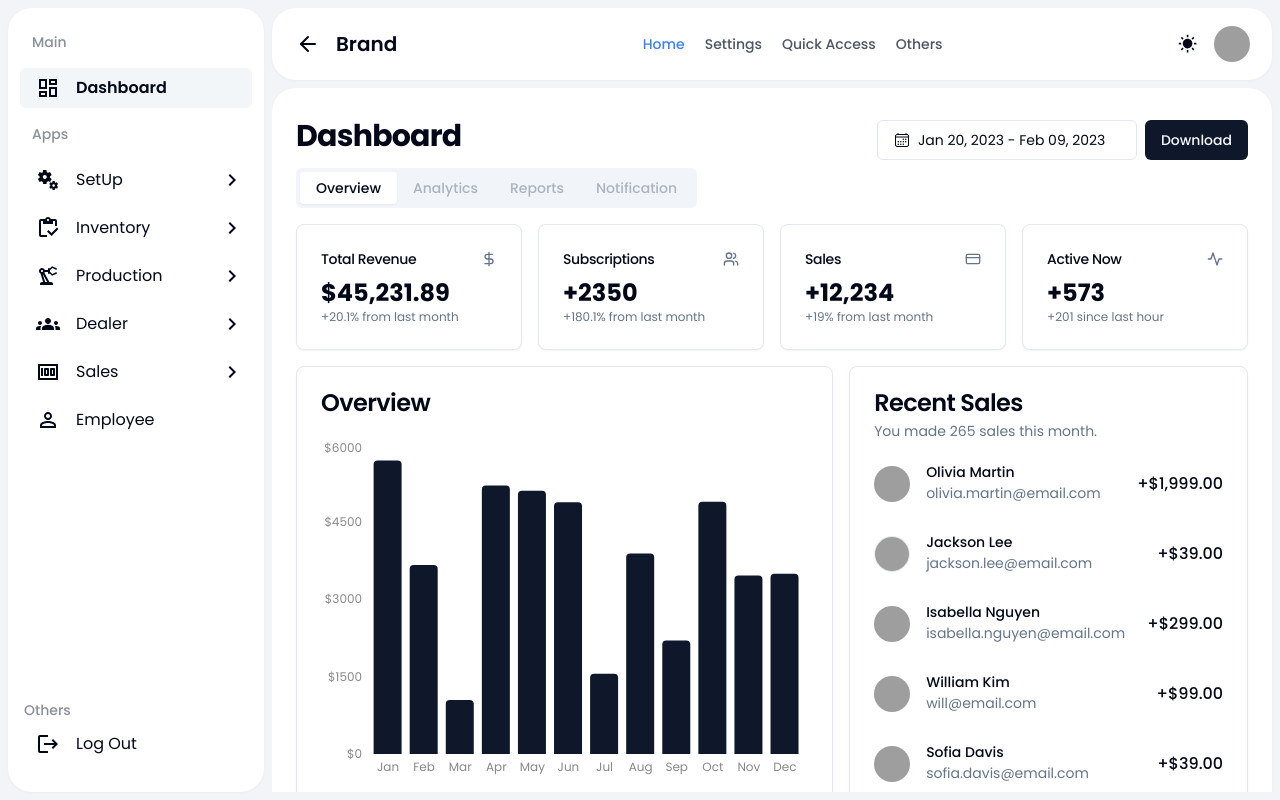
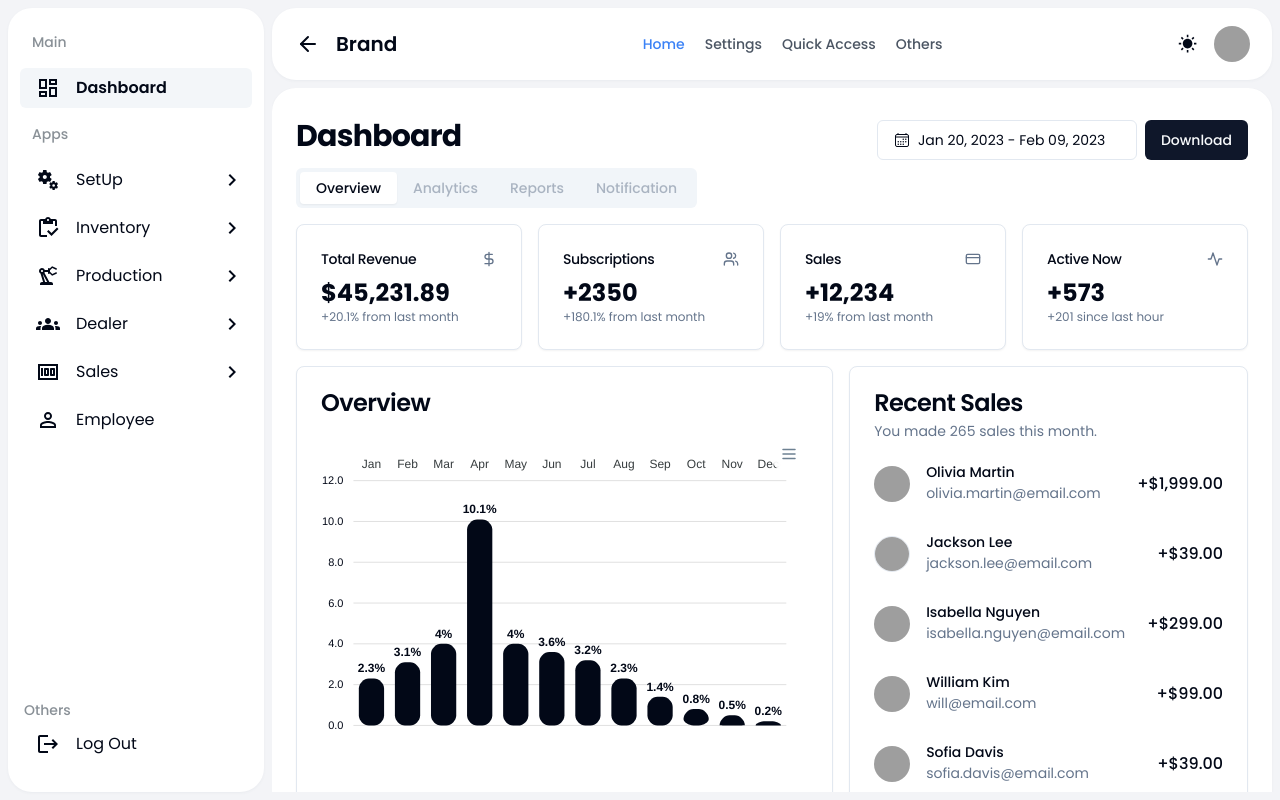
Before and after one commit to Badhon303/island-admin, a Next.js app: page /dashboard in a window 1280 px wide. Built offline with nearby package versions, Linux system fonts and the light colour scheme; grey boxes are pictures that could not be loaded.

Commit message:
apex charts added

```diff
--- a/app/(dashboard)/(routes)/dashboard/components/overview.jsx
+++ b/app/(dashboard)/(routes)/dashboard/components/overview.jsx
@@ -1,83 +1,212 @@
 "use client"
 
-import { Bar, BarChart, ResponsiveContainer, XAxis, YAxis } from "recharts"
+// import { Bar, BarChart, ResponsiveContainer, XAxis, YAxis } from "recharts"
 
-const data = [
-  {
-    name: "Jan",
-    total: Math.floor(Math.random() * 5000) + 1000,
-  },
-  {
-    name: "Feb",
-    total: Math.floor(Math.random() * 5000) + 1000,
-  },
-  {
-    name: "Mar",
-    total: Math.floor(Math.random() * 5000) + 1000,
-  },
-  {
-    name: "Apr",
-    total: Math.floor(Math.random() * 5000) + 1000,
-  },
-  {
-    name: "May",
-    total: Math.floor(Math.random() * 5000) + 1000,
-  },
-  {
-    name: "Jun",
-    total: Math.floor(Math.random() * 5000) + 1000,
-  },
-  {
-    name: "Jul",
-    total: Math.floor(Math.random() * 5000) + 1000,
-  },
-  {
-    name: "Aug",
-    total: Math.floor(Math.random() * 5000) + 1000,
-  },
-  {
-    name: "Sep",
-    total: Math.floor(Math.random() * 5000) + 1000,
-  },
-  {
-    name: "Oct",
-    total: Math.floor(Math.random() * 5000) + 1000,
-  },
-  {
-    name: "Nov",
-    total: Math.floor(Math.random() * 5000) + 1000,
-  },
-  {
-    name: "Dec",
-    total: Math.floor(Math.random() * 5000) + 1000,
-  },
-]
+// const data = [
+//   {
+//     name: "Jan",
+//     total: Math.floor(Math.random() * 5000) + 1000,
+//   },
+//   {
+//     name: "Feb",
+//     total: Math.floor(Math.random() * 5000) + 1000,
+//   },
+//   {
+//     name: "Mar",
+//     total: Math.floor(Math.random() * 5000) + 1000,
+//   },
+//   {
+//     name: "Apr",
+//     total: Math.floor(Math.random() * 5000) + 1000,
+//   },
+//   {
+//     name: "May",
+//     total: Math.floor(Math.random() * 5000) + 1000,
+//   },
+//   {
+//     name: "Jun",
+//     total: Math.floor(Math.random() * 5000) + 1000,
+//   },
+//   {
+//     name: "Jul",
+//     total: Math.floor(Math.random() * 5000) + 1000,
+//   },
+//   {
+//     name: "Aug",
+//     total: Math.floor(Math.random() * 5000) + 1000,
+//   },
+//   {
+//     name: "Sep",
+//     total: Math.floor(Math.random() * 5000) + 1000,
+//   },
+//   {
+//     name: "Oct",
+//     total: Math.floor(Math.random() * 5000) + 1000,
+//   },
+//   {
+//     name: "Nov",
+//     total: Math.floor(Math.random() * 5000) + 1000,
+//   },
+//   {
+//     name: "Dec",
+//     total: Math.floor(Math.random() * 5000) + 1000,
+//   },
+// ]
+
+// export function Overview() {
+//   return (
+//     <ResponsiveContainer width="100%" height={350}>
+//       <BarChart data={data}>
+//         <XAxis
+//           dataKey="name"
+//           // stroke="#888888"
+//           // fontSize={12}
+//           // tickLine={false}
+//           // axisLine={false}
+//         />
+//         <YAxis
+//         // stroke="#888888"
+//         // fontSize={12}
+//         // tickLine={false}
+//         // axisLine={false}
+//         // tickFormatter={(value) => `$${value}`}
+//         />
+//         <Bar
+//           dataKey="total"
+//           fill="currentColor"
+//           radius={[4, 4, 0, 0]}
+//           className="fill-primary"
+//         />
+//       </BarChart>
+//     </ResponsiveContainer>
+//   )
+// }
+
+import dynamic from "next/dynamic"
+const ApexChart = dynamic(() => import("react-apexcharts"), { ssr: false })
 
 export function Overview() {
+  // const option = {
+  //   // chart: {
+  //   //   height: "auto", // Use 'auto' or omit height for responsiveness
+  //   //   width: "100%", // Use 100% width to make the chart responsive
+  //   //   toolbar: {
+  //   //     show: false, // Optionally hide the toolbar for a cleaner look
+  //   //   },
+  //   // },
+  //   xaxis: {
+  //     categories: [1991, 1992, 1993, 1994, 1995, 1996, 1997, 1998, 1999],
+  //   },
+  //   // responsive: [
+  //   //   {
+  //   //     // Define responsiveness options
+  //   //     breakpoint: 768, // Example breakpoint at 768px
+  //   //     options: {
+  //   //       // Options for screens smaller than 768px
+  //   //       chart: {
+  //   //         height: 600, // Adjust height as needed for smaller screens
+  //   //       },
+  //   //     },
+  //   //   },
+  //   // ],
+  // }
+
+  // const series = [
+  //   {
+  //     name: "series-1",
+  //     data: [30, 40, 35, 50, 49, 60, 70, 91, 125],
+  //   },
+  // ]
+
+  const option = {
+    plotOptions: {
+      bar: {
+        borderRadius: 10,
+        dataLabels: {
+          position: "top", // top, center, bottom
+        },
+      },
+    },
+    dataLabels: {
+      enabled: true,
+      formatter: function (val) {
+        return val + "%"
+      },
+      offsetY: -20,
+      style: {
+        fontSize: "12px",
+        colors: ["currentColor"],
+      },
+    },
+
+    xaxis: {
+      categories: [
+        "Jan",
+        "Feb",
+        "Mar",
+        "Apr",
+        "May",
+        "Jun",
+        "Jul",
+        "Aug",
+        "Sep",
+        "Oct",
+        "Nov",
+        "Dec",
+      ],
+      // labels: {
+      //   style: {
+      //     colors: ["currentColor"],
+      //   },
+      // },
+      position: "top",
+      axisBorder: {
+        show: false,
+      },
+      axisTicks: {
+        show: false,
+      },
+
+      tooltip: {
+        enabled: true,
+      },
+    },
+    yaxis: {
+      axisBorder: {
+        show: false,
+      },
+      axisTicks: {
+        show: false,
+      },
+      labels: {
+        // show: false,
+        style: {
+          colors: ["currentColor"],
+        },
+        // formatter: function (val) {
+        //   return val + "%"
+        // },
+      },
+    },
+    colors: ["currentColor"],
+  }
+
+  const series = [
+    {
+      name: "Inflation",
+      data: [2.3, 3.1, 4.0, 10.1, 4.0, 3.6, 3.2, 2.3, 1.4, 0.8, 0.5, 0.2],
+    },
+  ]
+
   return (
-    <ResponsiveContainer width="100%" height={350}>
-      <BarChart data={data}>
-        <XAxis
-          dataKey="name"
-          stroke="#888888"
-          fontSize={12}
-          tickLine={false}
-          axisLine={false}
-        />
-        <YAxis
-          stroke="#888888"
-          fontSize={12}
-          tickLine={false}
-          axisLine={false}
-          tickFormatter={(value) => `$${value}`}
-        />
-        <Bar
-          dataKey="total"
-          fill="currentColor"
-          radius={[4, 4, 0, 0]}
-          className="fill-primary"
-        />
-      </BarChart>
-    </ResponsiveContainer>
+    <div>
+      <ApexChart
+        type="bar"
+        options={option}
+        series={series}
+        width={"100%"}
+        height={"auto"}
+      />
+    </div>
   )
 }
--- a/app/(dashboard)/(routes)/set-up/raw-material/page.jsx
+++ b/app/(dashboard)/(routes)/set-up/raw-material/page.jsx
@@ -1,7 +1,27 @@
-import React from "react"
+// import { format } from "date-fns"
 
-const page = () => {
-  return <div>page</div>
+// import { SizeColumn } from "./components/columns"
+// import { SizesClient } from "./components/client"
+
+const SizesPage = async ({ params }) => {
+  const uel = process.env.NEXT_PUBLIC_BASE_URL
+  // const sizes = await
+
+  // const formattedSizes = sizes.map((item) => ({
+  //   id: item.id,
+  //   name: item.name,
+  //   value: item.value,
+  //   createdAt: format(item.createdAt, 'MMMM do, yyyy'),
+  // }));
+
+  return (
+    <div className="flex-col">
+      <div className="flex-1 space-y-4 p-8 pt-6">
+        {/* <SizesClient data={formattedSizes} /> */}
+        hello
+      </div>
+    </div>
+  )
 }
 
-export default page
+export default SizesPage
--- a/package.json
+++ b/package.json
@@ -24,10 +24,10 @@
     "next": "14.1.1",
     "next-themes": "^0.2.1",
     "react": "^18",
+    "react-apexcharts": "^1.4.1",
     "react-day-picker": "^8.10.0",
     "react-dom": "^18",
     "react-icons": "^5.0.1",
-    "recharts": "^2.12.4",
     "tailwind-merge": "^2.2.1",
     "tailwindcss-animate": "^1.0.7",
     "zustand": "^4.5.2"
```
Also changed, not shown: app/(dashboard)/(routes)/set-up/raw-material/components/client.jsx (added), 2 other files (tests, documents, lock files or other folders).
